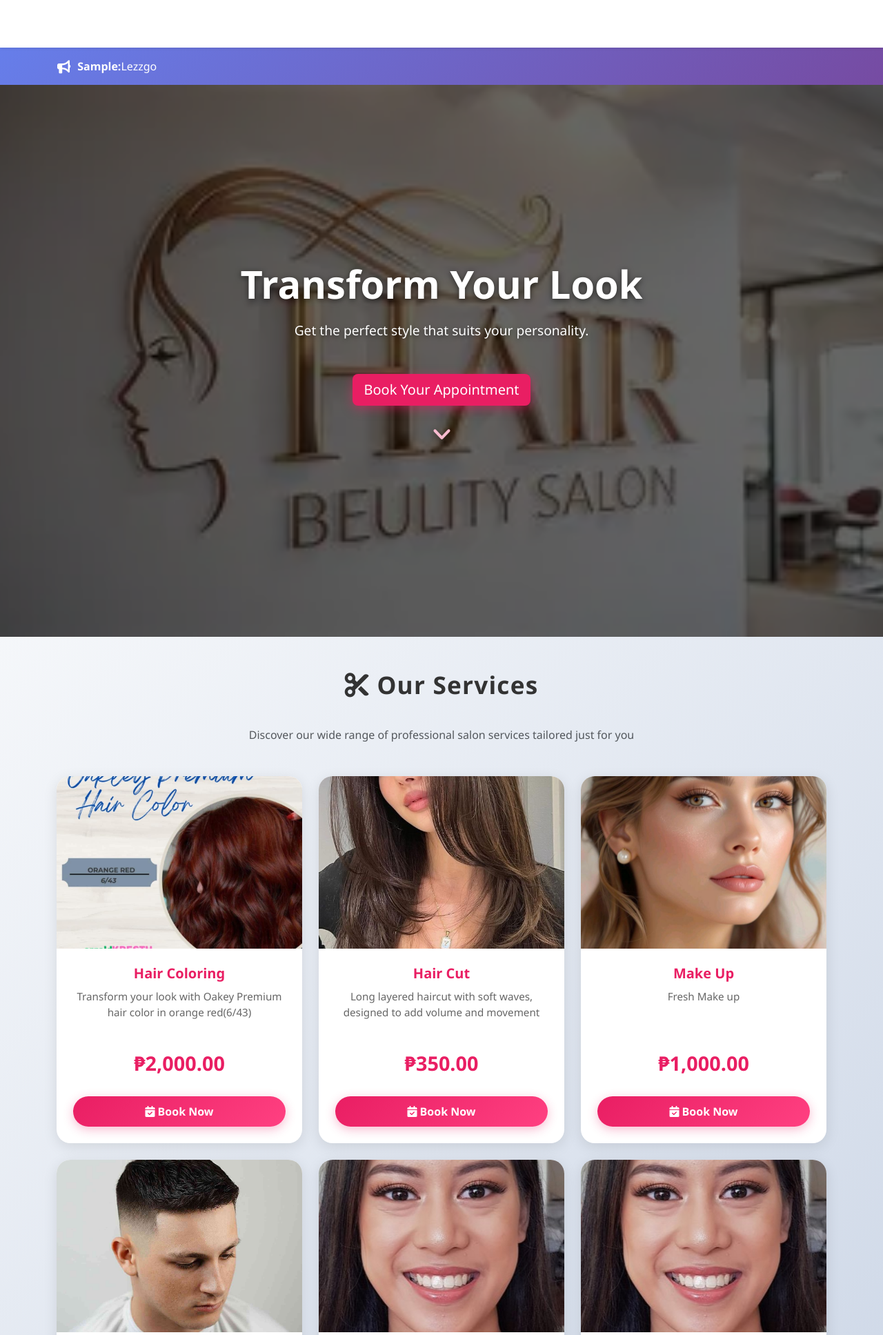
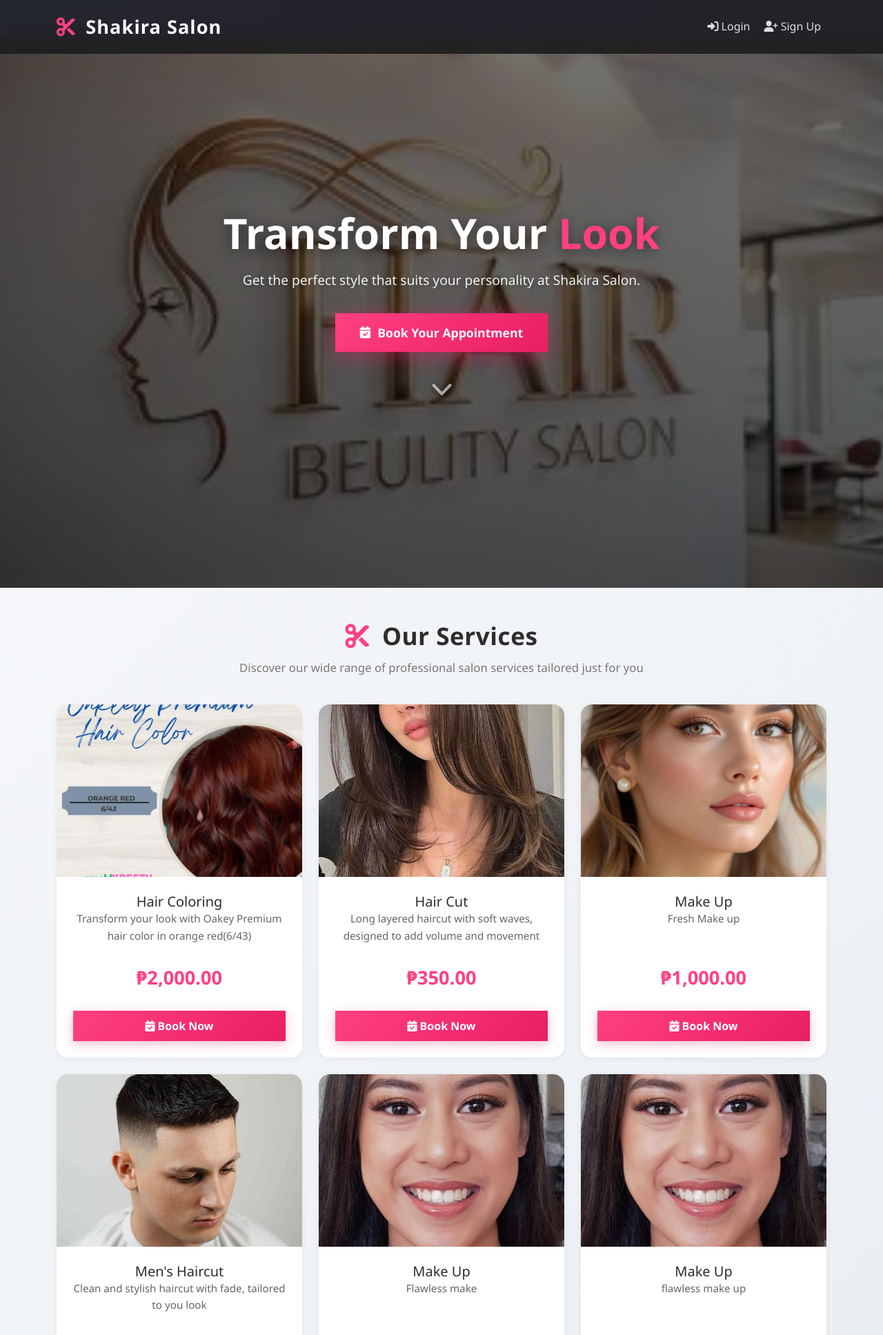
Before and after one commit to Glenn-IT/Shakira-Salon_Online, a PHP site: page / in a window 1280 px wide. Shown: the top 1935 px of the page at 69% size. Run offline with PHP 8.4, Linux system fonts and the light colour scheme; data comes from the database, SQL or seed files in the repository.

Commit message:
Refactor index.php: enhance layout and styles for improved consistency and user experience

```diff
--- a/index.php
+++ b/index.php
@@ -48,363 +48,176 @@
   <!-- Favicon -->
   <link rel="icon" href="assets/images/favicon.ico" type="image/x-icon" />
 
+  <!-- Shared Design System -->
+  <link rel="stylesheet" href="assets/css/shared.css">
+
   <style>
-    body {
-      font-family: 'Segoe UI', Tahoma, Geneva, Verdana, sans-serif;
-      background-color: #fff;
-      scroll-behavior: smooth;
+    /* ─── Landing-page specific styles ─── */
+    body { padding-top:0; background:var(--bg-light); }
+
+    /* Navbar — dark glass, pinned */
+    .landing-nav {
+      background:rgba(30,30,30,0.92)!important;
+      backdrop-filter:blur(12px);
+      -webkit-backdrop-filter:blur(12px);
+      transition:var(--transition);
+      padding:12px 0;
     }
+    .landing-nav.scrolled { background:rgba(20,20,20,0.98)!important; box-shadow:var(--shadow-lg); padding:8px 0; }
+    .landing-nav .navbar-brand { font-size:1.7rem;font-weight:700;letter-spacing:1px;color:#fff; }
+    .landing-nav .navbar-brand i { color:var(--primary); margin-right:6px; }
+    .landing-nav .nav-link { font-weight:500;color:rgba(255,255,255,0.85);transition:var(--transition);padding:8px 16px;border-radius:var(--radius-full); }
+    .landing-nav .nav-link:hover,
+    .landing-nav .nav-link:focus { color:#fff;background:rgba(255,64,129,0.15); }
 
-    .navbar {
-      transition: all 0.3s ease-in-out;
+    /* ─── Hero ─── */
+    .hero {
+      background:url('assets/images/salon-banner.webp') no-repeat center center/cover;
+      min-height:100vh;position:relative;color:#fff;
+      display:flex;align-items:center;justify-content:center;text-align:center;padding:0 1rem;
     }
+    .hero::before { content:"";position:absolute;inset:0;background:linear-gradient(180deg,rgba(0,0,0,0.55) 0%,rgba(0,0,0,0.7) 100%);z-index:0; }
+    .hero .hero-content { position:relative;z-index:1;max-width:720px; }
+    .hero h1 { font-size:clamp(2.5rem,5vw,3.8rem);font-weight:800;margin-bottom:18px;text-shadow:0 3px 20px rgba(0,0,0,0.5);line-height:1.15; }
+    .hero h1 span { color:var(--primary); }
+    .hero p.lead { font-size:1.2rem;margin-bottom:2rem;opacity:0.92;text-shadow:0 2px 8px rgba(0,0,0,0.4); }
+    .hero-cta {
+      display:inline-flex;align-items:center;gap:10px;
+      background:var(--gradient);color:#fff;border:none;padding:14px 36px;
+      border-radius:var(--radius-full);font-size:1.1rem;font-weight:600;
+      text-decoration:none;transition:var(--transition);
+      box-shadow:0 6px 30px rgba(233,30,99,0.45);
+    }
+    .hero-cta:hover { transform:translateY(-3px) scale(1.04);box-shadow:0 10px 40px rgba(233,30,99,0.55);color:#fff; }
+    .scroll-down { margin-top:2.5rem;color:rgba(255,255,255,0.6);font-size:2rem;text-shadow:0 2px 8px rgba(0,0,0,0.5); }
 
-    .navbar-brand {
-      font-size: 1.8rem;
-      font-weight: 700;
-      letter-spacing: 1px;
+    /* ─── Section titles ─── */
+    .section-title {
+      font-size:2.2rem;font-weight:700;margin-bottom:12px;letter-spacing:0.5px;color:var(--text-dark);
     }
-    .nav-link {
-      font-weight: 500;
-      transition: color 0.3s ease;
+    .section-title i { color:var(--primary);margin-right:8px; }
+    .section-subtitle { color:#777;font-size:1.05rem;margin-bottom:40px; }
+
+    /* ─── Signature style cards ─── */
+    .style-card {
+      border:none;border-radius:var(--radius-lg);overflow:hidden;
+      box-shadow:var(--shadow-sm);background:#fff;transition:var(--transition);
     }
-    .nav-link:hover,
-    .nav-link.active {
-      color: #e91e63 !important;
-      font-weight: 700;
+    .style-card:hover { transform:translateY(-8px);box-shadow:var(--shadow-lg); }
+    .style-card .card-img-wrap { overflow:hidden;height:250px; }
+    .style-card .card-img-wrap img { width:100%;height:100%;object-fit:cover;transition:transform 0.5s ease; }
+    .style-card:hover .card-img-wrap img { transform:scale(1.1); }
+    .style-card .card-body { padding:1.4rem; }
+    .style-card .card-title { font-weight:700;color:var(--primary);margin-bottom:8px; }
+    .style-card .card-text { color:#666;font-size:0.95rem; }
+
+    /* ─── Services Section ─── */
+    .services-section { background:linear-gradient(135deg,#f5f7fa 0%,#e8ecf1 100%); }
+    .service-card {
+      border:none;border-radius:var(--radius-lg);overflow:hidden;
+      transition:var(--transition);box-shadow:var(--shadow-sm);background:#fff;height:100%;
     }
+    .service-card:hover { transform:translateY(-10px);box-shadow:0 18px 40px rgba(233,30,99,0.22); }
+    .service-card .card-img-wrap { overflow:hidden;height:250px; }
+    .service-card .card-img-wrap img { width:100%;height:100%;object-fit:cover;transition:transform 0.5s ease; }
+    .service-card:hover .card-img-wrap img { transform:scale(1.12); }
+    .service-card .card-body { padding:1.5rem; }
+    .service-price { font-size:1.7rem;font-weight:700;color:var(--primary);margin:10px 0; }
+    .service-description { color:#666;font-size:0.95rem;min-height:50px; }
+    .service-placeholder { height:250px;background:var(--gradient);display:flex;align-items:center;justify-content:center; }
+    .service-placeholder i { font-size:4rem;color:#fff;opacity:0.4; }
+    .btn-book-service {
+      background:var(--gradient);color:#fff;border:none;padding:10px 26px;
+      border-radius:var(--radius-full);font-weight:600;transition:var(--transition);
+      box-shadow:0 4px 16px rgba(233,30,99,0.3);
+    }
+    .btn-book-service:hover { transform:scale(1.06);box-shadow:0 8px 24px rgba(233,30,99,0.45);color:#fff; }
 
-    .hero {
-      background: url('assets/images/salon-banner.webp') no-repeat center center/cover;
-      height: 100vh;
-      position: relative;
-      color: white;
-      display: flex;
-      align-items: center;
-      justify-content: center;
-      text-align: center;
-      padding: 0 1rem;
+    /* ─── Promos ─── */
+    .promo-card {
+      position:relative;overflow:hidden;border-radius:var(--radius-lg);
+      transition:var(--transition);box-shadow:var(--shadow-sm);background:#fff;
     }
-    .hero::before {
-      content: "";
-      position: absolute;
-      inset: 0;
-      background: rgba(0,0,0,0.6);
-      z-index: 0;
+    .promo-card:hover { transform:translateY(-8px);box-shadow:0 16px 36px rgba(233,30,99,0.3); }
+    .promo-badge {
+      position:absolute;top:14px;right:14px;background:var(--gradient);
+      color:#fff;padding:7px 16px;border-radius:var(--radius-full);font-weight:700;
+      z-index:1;box-shadow:0 3px 12px rgba(0,0,0,0.25);font-size:0.85rem;
     }
-    .hero .hero-content {
-      position: relative;
-      z-index: 1;
-      max-width: 700px;
+    .promo-card .card-img-wrap { overflow:hidden;height:200px; }
+    .promo-card .card-img-wrap img { width:100%;height:100%;object-fit:cover;transition:transform 0.5s ease; }
+    .promo-card:hover .card-img-wrap img { transform:scale(1.08); }
+    .promo-placeholder { height:200px;background:var(--gradient);display:flex;align-items:center;justify-content:center; }
+    .promo-placeholder i { font-size:3.5rem;color:#fff;opacity:0.4; }
+    .promo-overlay {
+      position:absolute;bottom:0;left:0;right:0;
+      background:linear-gradient(to top,rgba(0,0,0,0.85),transparent);
+      color:#fff;padding:22px;transform:translateY(100%);transition:transform 0.35s ease;
     }
-    .hero h1 {
-      font-size: clamp(2.5rem, 5vw, 3.5rem);
-      font-weight: 700;
-      margin-bottom: 20px;
-      text-shadow: 0 2px 8px rgba(0,0,0,0.6);
+    .promo-card:hover .promo-overlay { transform:translateY(0); }
+
+    /* ─── Announcement bar ─── */
+    .announcement-bar {
+      background:linear-gradient(135deg,#667eea 0%,#764ba2 100%);
+      color:#fff;padding:14px 0;overflow:hidden;
     }
-    .hero p.lead {
-      font-size: 1.2rem;
-      margin-bottom: 1.5rem;
-      text-shadow: 0 2px 6px rgba(0,0,0,0.5);
+    .announcement-content { display:flex;animation:marquee 22s linear infinite;white-space:nowrap; }
+    .announcement-item { padding:0 50px;display:inline-flex;align-items:center;font-size:0.95rem; }
+    .announcement-item i { margin-right:10px;font-size:1.1rem; }
+    @keyframes marquee { 0%{transform:translateX(0)} 100%{transform:translateX(-50%)} }
+
+    /* ─── CTA Section ─── */
+    .cta-section {
+      background:var(--gradient);color:#fff;padding:5rem 1rem;text-align:center;
+      position:relative;overflow:hidden;
     }
-    .btn-primary {
-      background-color: #e91e63;
-      border: none;
-      box-shadow: 0 4px 15px rgba(233,30,99,0.5);
-      transition: background-color 0.3s ease, box-shadow 0.3s ease;
+    .cta-section::before {
+      content:"";position:absolute;inset:0;
+      background:radial-gradient(ellipse at center,rgba(255,255,255,0.08) 0%,transparent 70%);
     }
-    .btn-primary:hover,
-    .btn-primary:focus {
-      background-color: #c2185b;
-      box-shadow: 0 6px 20px rgba(194,24,91,0.7);
+    .cta-section h2 { font-size:clamp(2rem,4vw,2.8rem);font-weight:800;margin-bottom:1rem;position:relative; }
+    .cta-section p.lead { font-size:1.25rem;margin-bottom:2rem;opacity:0.92;position:relative; }
+    .cta-btn {
+      display:inline-flex;align-items:center;gap:8px;
+      border:2px solid #fff;color:#fff;background:transparent;
+      padding:14px 36px;border-radius:var(--radius-full);font-weight:600;
+      font-size:1.05rem;text-decoration:none;transition:var(--transition);
+      position:relative;
     }
+    .cta-btn:hover { background:#fff;color:var(--primary);box-shadow:0 8px 30px rgba(255,255,255,0.3);color:var(--primary-dark); }
 
-    .scroll-down {
-      margin-top: 2rem;
-      color: #f8bbd0;
-      cursor: pointer;
-      font-size: 2rem;
-      text-shadow: 0 2px 8px rgba(0,0,0,0.5);
+    /* ─── Responsive ─── */
+    @media(max-width:768px) {
+      .hero h1 { font-size:2rem; }
+      .hero p.lead { font-size:1rem; }
+      .style-card .card-img-wrap,.service-card .card-img-wrap { height:190px; }
+      .announcement-item { padding:0 20px; }
+      .section-title { font-size:1.6rem; }
+      .cta-section h2 { font-size:1.6rem; }
+      .cta-section p.lead { font-size:1rem; }
     }
-
-    .section-title {
-      font-size: 2.2rem;
-      font-weight: 700;
-      margin-bottom: 40px;
-      letter-spacing: 1.2px;
-      color: #333;
-    }
-
-    .card {
-      border: none;
-      border-radius: 15px;
-      overflow: hidden;
-      transition: transform 0.3s ease, box-shadow 0.3s ease;
-      box-shadow: 0 0 15px rgba(0,0,0,0.08);
-      background-color: #fff;
-    }
-    .card:hover {
-      transform: scale(1.05);
-      box-shadow: 0 12px 25px rgba(233,30,99,0.3);
-    }
-    .card img {
-      height: 250px;
-      object-fit: cover;
-      transition: transform 0.3s ease;
-    }
-    .card:hover img {
-      transform: scale(1.1);
-    }
-    .card-body {
-      padding: 1.5rem 1.25rem;
-    }
-    .card-title {
-      font-weight: 700;
-      color: #e91e63;
-      margin-bottom: 10px;
-    }
-    .card-text {
-      color: #555;
-      font-size: 1rem;
-    }
-
-    .cta-section {
-      background-color: #e91e63;
-      color: white;
-      padding: 4rem 1rem;
-      text-align: center;
-      transition: background-color 0.3s ease;
-    }
-    .cta-section h2 {
-      font-size: clamp(2rem, 4vw, 2.8rem);
-      font-weight: 700;
-      margin-bottom: 1rem;
-    }
-    .cta-section p.lead {
-      font-size: 1.3rem;
-      margin-bottom: 2rem;
-    }
-    .btn-outline-light {
-      border-color: #fff;
-      color: #fff;
-      font-weight: 600;
-      padding: 0.75rem 2rem;
-      transition: background-color 0.3s ease, color 0.3s ease;
-      box-shadow: 0 3px 10px rgba(255, 255, 255, 0.3);
-      animation: glowPulse 2s infinite;
-    }
-    .btn-outline-light:hover,
-    .btn-outline-light:focus {
-      background-color: #fff;
-      color: #e91e63;
-      box-shadow: 0 6px 15px rgba(255, 255, 255, 0.5);
-    }
-
-    @keyframes glowPulse {
-      0% { box-shadow: 0 0 10px rgba(255,255,255,0.3); }
-      50% { box-shadow: 0 0 20px rgba(255,255,255,0.6); }
-      100% { box-shadow: 0 0 10px rgba(255,255,255,0.3); }
-    }
-
-    footer {
-      background-color: #343a40;
-      color: white;
-      padding: 20px 0;
-    }
-    footer p {
-      margin-bottom: 8px;
-      font-size: 0.9rem;
-    }
-    .social-icons a {
-      color: white;
-      margin: 0 12px;
-      font-size: 1.4rem;
-      transition: color 0.3s ease;
-    }
-    .social-icons a:hover,
-    .social-icons a:focus {
-      color: #e91e63;
-    }
-
-    /* Announcements & Promos Styles */
-    .announcement-bar {
-      background: linear-gradient(135deg, #667eea 0%, #764ba2 100%);
-      color: white;
-      padding: 15px 0;
-      overflow: hidden;
-    }
-    .announcement-content {
-      display: flex;
-      animation: scroll 20s linear infinite;
-      white-space: nowrap;
-    }
-    .announcement-item {
-      padding: 0 50px;
-      display: inline-flex;
-      align-items: center;
-    }
-    .announcement-item i {
-      margin-right: 10px;
-      font-size: 1.2rem;
-    }
-    @keyframes scroll {
-      0% { transform: translateX(0); }
-      100% { transform: translateX(-50%); }
-    }
-
-    .promo-card {
-      position: relative;
-      overflow: hidden;
-      border-radius: 15px;
-      transition: all 0.3s ease;
-    }
-    .promo-card:hover {
-      transform: translateY(-10px);
-      box-shadow: 0 15px 30px rgba(233,30,99,0.4);
-    }
-    .promo-badge {
-      position: absolute;
-      top: 15px;
-      right: 15px;
-      background: #e91e63;
-      color: white;
-      padding: 8px 15px;
-      border-radius: 25px;
-      font-weight: bold;
-      z-index: 1;
-      box-shadow: 0 3px 10px rgba(0,0,0,0.3);
-    }
-    .promo-card img {
-      height: 200px;
-      object-fit: cover;
-      width: 100%;
-    }
-    .promo-overlay {
-      position: absolute;
-      bottom: 0;
-      left: 0;
-      right: 0;
-      background: linear-gradient(to top, rgba(0,0,0,0.8), transparent);
-      color: white;
-      padding: 20px;
-      transform: translateY(100%);
-      transition: transform 0.3s ease;
-    }
-    .promo-card:hover .promo-overlay {
-      transform: translateY(0);
-    }
-
-    /* Services Section Styles */
-    .services-section {
-      background: linear-gradient(135deg, #f5f7fa 0%, #c3cfe2 100%);
-    }
-    .service-card {
-      border: none;
-      border-radius: 20px;
-      overflow: hidden;
-      transition: all 0.4s ease;
-      box-shadow: 0 5px 20px rgba(0,0,0,0.1);
-      background: white;
-      height: 100%;
-    }
-    .service-card:hover {
-      transform: translateY(-15px);
-      box-shadow: 0 15px 40px rgba(233,30,99,0.3);
-    }
-    .service-card img {
-      height: 250px;
-      object-fit: cover;
-      width: 100%;
-      transition: transform 0.5s ease;
-    }
-    .service-card:hover img {
-      transform: scale(1.15);
-    }
-    .service-card .card-body {
-      padding: 1.5rem;
-    }
-    .service-price {
-      font-size: 1.8rem;
-      font-weight: 700;
-      color: #e91e63;
-      margin: 10px 0;
-    }
-    .service-description {
-      color: #666;
-      font-size: 0.95rem;
-      min-height: 60px;
-    }
-    .btn-book-service {
-      background: linear-gradient(135deg, #e91e63 0%, #ff4081 100%);
-      color: white;
-      border: none;
-      padding: 10px 25px;
-      border-radius: 25px;
-      font-weight: 600;
-      transition: all 0.3s ease;
-      box-shadow: 0 4px 15px rgba(233,30,99,0.3);
-    }
-    .btn-book-service:hover {
-      transform: scale(1.05);
-      box-shadow: 0 6px 20px rgba(233,30,99,0.5);
-      background: linear-gradient(135deg, #c2185b 0%, #e91e63 100%);
-    }
-
-    @media (max-width: 768px) {
-      .hero h1 {
-        font-size: 2rem;
-      }
-      .hero p.lead {
-        font-size: 1rem;
-      }
-      .card img {
-        height: 190px;
-      }
-      .announcement-item {
-        padding: 0 25px;
-      }
-      .section-title {
-        font-size: 1.6rem;
-      }
-      .cta-section h2 {
-        font-size: 1.6rem;
-      }
-      .cta-section p.lead {
-        font-size: 1rem;
-      }
-    }
-    @media (max-width: 480px) {
-      .hero {
-        height: auto;
-        min-height: 100vh;
-        padding: 80px 1rem 40px;
-      }
-      .service-price {
-        font-size: 1.4rem;
-      }
+    @media(max-width:480px) {
+      .hero { padding:90px 1rem 40px; }
+      .service-price { font-size:1.4rem; }
     }
   </style>
 </head>
 <body>
 
-<nav class="navbar navbar-expand-lg navbar-dark bg-dark sticky-top shadow-sm" aria-label="Primary Navigation">
+<nav class="landing-nav navbar navbar-expand-lg navbar-dark fixed-top" aria-label="Primary Navigation">
   <div class="container">
-    <a class="navbar-brand" href="#" aria-label="Shakira Salon Home">Shakira Salon</a>
+    <a class="navbar-brand" href="#"><i class="fa-solid fa-scissors"></i> Shakira Salon</a>
     <button class="navbar-toggler" type="button" data-bs-toggle="collapse" data-bs-target="#navbarNav"
       aria-controls="navbarNav" aria-expanded="false" aria-label="Toggle navigation menu">
       <span class="navbar-toggler-icon"></span>
     </button>
     <div class="collapse navbar-collapse justify-content-end" id="navbarNav">
-      <ul class="navbar-nav">
+      <ul class="navbar-nav gap-1">
         <li class="nav-item">
           <a class="nav-link" href="login.php"><i class="fas fa-sign-in-alt"></i> Login</a>
         </li>
         <li class="nav-item">
           <a class="nav-link" href="register.php"><i class="fas fa-user-plus"></i> Sign Up</a>
-        </li>
-        <li class="nav-item">
-          <a class="nav-link" href="forgot_password.php"><i class="fas fa-key"></i> Forgot Password</a>
         </li>
       </ul>
     </div>
@@ -432,11 +245,13 @@
 
 <section class="hero">
   <div class="hero-content animate__animated animate__fadeInUp" data-aos="zoom-in">
-    <h1>Transform Your Look</h1>
-    <p class="lead">Get the perfect style that suits your personality.</p>
-    <a href="register.php" class="btn btn-primary btn-lg mt-4" role="button">Book Your Appointment</a>
+    <h1>Transform Your <span>Look</span></h1>
+    <p class="lead">Get the perfect style that suits your personality at Shakira Salon.</p>
+    <a href="register.php" class="hero-cta" role="button">
+      <i class="fas fa-calendar-check"></i> Book Your Appointment
+    </a>
     <div class="scroll-down animate__animated animate__bounce animate__infinite">
-      <i class="fas fa-angle-down"></i>
+      <i class="fas fa-chevron-down"></i>
     </div>
   </div>
 </section>
@@ -448,18 +263,20 @@
     <h2 class="text-center section-title" data-aos="zoom-in">
       <i class="fas fa-cut"></i> Our Services
     </h2>
-    <p class="text-center text-muted mb-5" data-aos="fade-in">
+    <p class="text-center section-subtitle" data-aos="fade-in">
       Discover our wide range of professional salon services tailored just for you
     </p>
     <div class="row g-4">
       <?php foreach ($services as $index => $service): ?>
         <div class="col-md-6 col-lg-4" data-aos="fade-up" data-aos-delay="<?= ($index * 100) ?>">
-          <div class="service-card card h-100">
+          <div class="service-card h-100">
             <?php if ($service['image'] && file_exists($service['image'])): ?>
-              <img src="<?= htmlspecialchars($service['image']) ?>" class="card-img-top" alt="<?= htmlspecialchars($service['name']) ?>">
+              <div class="card-img-wrap">
+                <img src="<?= htmlspecialchars($service['image']) ?>" alt="<?= htmlspecialchars($service['name']) ?>">
+              </div>
             <?php else: ?>
-              <div style="height: 250px; background: linear-gradient(135deg, #667eea 0%, #764ba2 100%); display: flex; align-items: center; justify-content: center;">
-                <i class="fas fa-scissors" style="font-size: 5rem; color: white; opacity: 0.5;"></i>
+              <div class="service-placeholder">
+                <i class="fas fa-scissors"></i>
               </div>
             <?php endif; ?>
 
@@ -481,11 +298,12 @@
 
 <section class="py-5 bg-light" data-aos="fade-up">
   <div class="container">
-    <h2 class="text-center section-title" data-aos="zoom-in">Our Signature Styles</h2>
+    <h2 class="text-center section-title" data-aos="zoom-in"><i class="fas fa-star"></i> Our Signature Styles</h2>
+    <p class="text-center section-subtitle">Handcrafted looks that make a statement</p>
     <div class="row g-4">
       <div class="col-md-4" data-aos="fade-right" data-aos-delay="100">
-        <div class="card">
-          <img src="assets/images/fade.webp" class="card-img-top" alt="Fade Haircut" />
+        <div class="style-card">
+          <div class="card-img-wrap"><img src="assets/images/fade.webp" alt="Fade Haircut" /></div>
           <div class="card-body text-center">
             <h5 class="card-title">Fade Cut</h5>
             <p class="card-text">Clean fades that give you a modern, sharp look.</p>
@@ -493,8 +311,8 @@
         </div>
       </div>
       <div class="col-md-4" data-aos="fade-up" data-aos-delay="200">
-        <div class="card">
-          <img src="assets/images/layered.webp" class="card-img-top" alt="Layered Haircut" />
+        <div class="style-card">
+          <div class="card-img-wrap"><img src="assets/images/layered.webp" alt="Layered Haircut" /></div>
           <div class="card-body text-center">
             <h5 class="card-title">Layered Cut</h5>
             <p class="card-text">Add volume and dynamic flow with our professional layers.</p>
@@ -502,8 +320,8 @@
         </div>
       </div>
       <div class="col-md-4" data-aos="fade-left" data-aos-delay="300">
-        <div class="card">
-          <img src="images/after/sample2.jpg" class="card-img-top" alt="Bob Haircut" />
+        <div class="style-card">
+          <div class="card-img-wrap"><img src="images/after/sample2.jpg" alt="Bob Haircut" /></div>
           <div class="card-body text-center">
             <h5 class="card-title">Classic Bob</h5>
             <p class="card-text">A timeless style for elegant and confident individuals.</p>
@@ -521,21 +339,22 @@
     <h2 class="text-center section-title" data-aos="zoom-in">
       <i class="fas fa-tags"></i> Special Promos & Offers
     </h2>
+    <p class="text-center section-subtitle">Don't miss out on these limited-time deals</p>
     <div class="row g-4">
       <?php foreach ($promos as $promo): ?>
         <div class="col-md-6 col-lg-3" data-aos="fade-up" data-aos-delay="100">
           <div class="promo-card card h-100">
             <?php if ($promo['discount_percentage']): ?>
-              <div class="promo-badge"><?= $promo['discount_percentage'] ?>% OFF</div>
+              <div class="promo-badge"><i class="fas fa-percent"></i> <?= $promo['discount_percentage'] ?>% OFF</div>
             <?php elseif ($promo['discount_amount']): ?>
               <div class="promo-badge">₱<?= number_format($promo['discount_amount'], 0) ?> OFF</div>
             <?php endif; ?>
 
             <?php if ($promo['image']): ?>
-              <img src="<?= htmlspecialchars($promo['image']) ?>" class="card-img-top" alt="<?= htmlspecialchars($promo['title']) ?>">
+              <div class="card-img-wrap"><img src="<?= htmlspecialchars($promo['image']) ?>" alt="<?= htmlspecialchars($promo['title']) ?>"></div>
             <?php else: ?>
-              <div style="height: 200px; background: linear-gradient(135deg, #e91e63 0%, #ff4081 100%); display: flex; align-items: center; justify-content: center;">
-                <i class="fas fa-tag" style="font-size: 4rem; color: white; opacity: 0.5;"></i>
+              <div class="promo-placeholder">
+                <i class="fas fa-tag"></i>
               </div>
             <?php endif; ?>
 
@@ -545,7 +364,7 @@
               <?php if ($promo['promo_code']): ?>
                 <div class="text-center mt-2">
                   <small class="text-muted">Use code:</small>
-                  <div class="badge bg-dark" style="font-size: 1rem; padding: 8px 15px;">
+                  <div class="badge bg-dark" style="font-size:0.95rem;padding:8px 16px;border-radius:20px;letter-spacing:1px;">
                     <?= htmlspecialchars($promo['promo_code']) ?>
                   </div>
                 </div>
@@ -575,17 +394,22 @@
   <div class="container">
     <h2 data-aos="fade-up">Ready to Shine?</h2>
     <p class="lead" data-aos="fade-in">Book your appointment with Shakira Salon today!</p>
-    <a href="register.php" class="btn btn-outline-light btn-lg" role="button">Get Started</a>
+    <a href="register.php" class="cta-btn" role="button">
+      <i class="fas fa-sparkles"></i> Get Started
+    </a>
   </div>
 </section>
 
-<footer class="text-center">
+<footer class="salon-footer text-center">
   <div class="container">
+    <div class="mb-2">
+      <i class="fa-solid fa-scissors" style="color:var(--primary);font-size:1.3rem;"></i>
+    </div>
     <p class="mb-2">&copy; <?= date("Y") ?> Shakira Salon | Tuao West, Cagayan</p>
-    <div class="social-icons">
-      <a href="#"><i class="fab fa-facebook-f"></i></a>
-      <a href="#"><i class="fab fa-instagram"></i></a>
-      <a href="#"><i class="fab fa-twitter"></i></a>
+    <div class="social-icons d-flex justify-content-center gap-3">
+      <a href="#" aria-label="Facebook"><i class="fab fa-facebook-f"></i></a>
+      <a href="#" aria-label="Instagram"><i class="fab fa-instagram"></i></a>
+      <a href="#" aria-label="Twitter"><i class="fab fa-twitter"></i></a>
     </div>
   </div>
 </footer>
```
